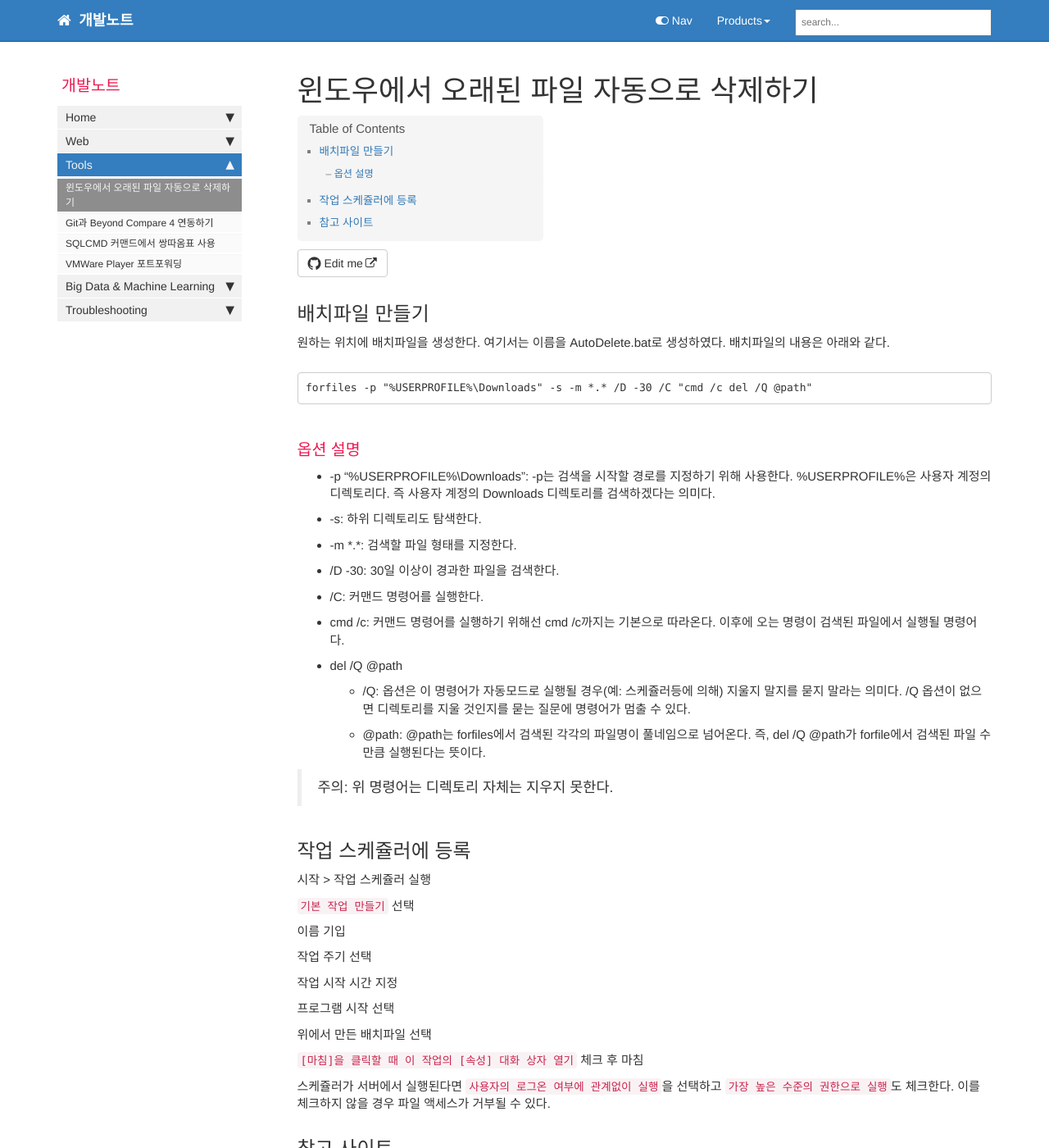
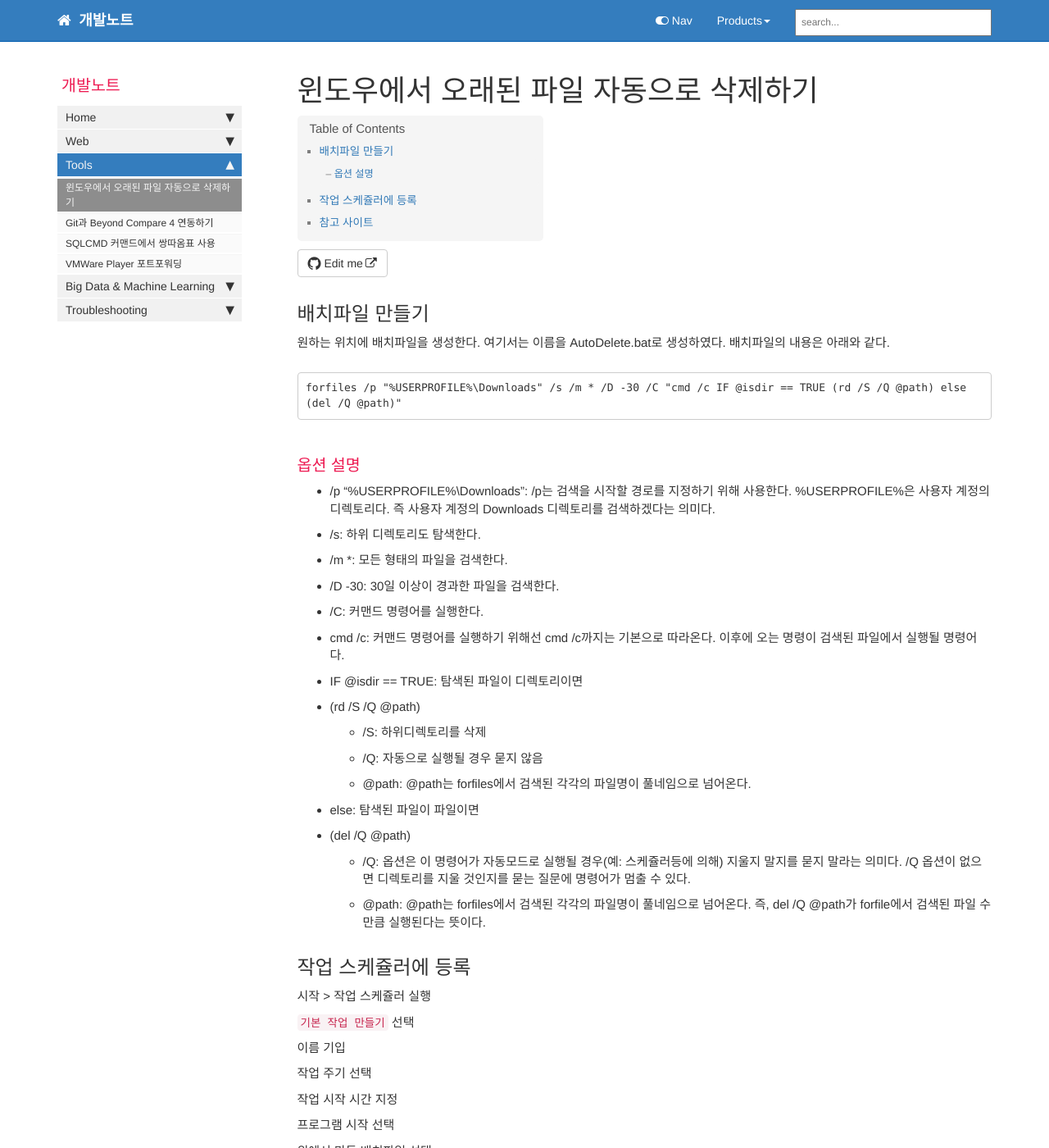
Before and after one commit to tlife84/repo, a Jekyll site: the page built from pages/mydoc/mydoc_automatically_delete_file.md, in a window 1280 px wide and 1400 px high. Shown: the whole window at 82% size. Built offline with Jekyll 4.4.1, drawn with Linux system fonts in a browser that asks for light colours; nearby versions of some CDN libraries; comment, search, counter and statistics services are not loaded.

Commit message:
180720_1446

````diff
--- a/pages/mydoc/mydoc_automatically_delete_file.md
+++ b/pages/mydoc/mydoc_automatically_delete_file.md
@@ -11,21 +11,25 @@ folder: mydoc
 원하는 위치에 배치파일을 생성한다. 여기서는 이름을 AutoDelete.bat로 생성하였다. 배치파일의 내용은 아래와 같다.
 
 ```
-forfiles -p "%USERPROFILE%\Downloads" -s -m *.* /D -30 /C "cmd /c del /Q @path"
+forfiles /p "%USERPROFILE%\Downloads" /s /m * /D -30 /C "cmd /c IF @isdir == TRUE (rd /S /Q @path) else (del /Q @path)"
 ```
 
 ### 옵션 설명
-* -p "%USERPROFILE%\Downloads": -p는 검색을 시작할 경로를 지정하기 위해 사용한다. %USERPROFILE%은 사용자 계정의 디렉토리다. 즉 사용자 계정의 Downloads 디렉토리를 검색하겠다는 의미다.
-* -s: 하위 디렉토리도 탐색한다.
-* -m \*.\*: 검색할 파일 형태를 지정한다.
+* /p "%USERPROFILE%\Downloads": /p는 검색을 시작할 경로를 지정하기 위해 사용한다. %USERPROFILE%은 사용자 계정의 디렉토리다. 즉 사용자 계정의 Downloads 디렉토리를 검색하겠다는 의미다.
+* /s: 하위 디렉토리도 탐색한다.
+* /m *: 모든 형태의 파일을 검색한다.
 * /D -30: 30일 이상이 경과한 파일을 검색한다.
 * /C: 커맨드 명령어를 실행한다.
 * cmd /c: 커맨드 명령어를 실행하기 위해선 cmd /c까지는 기본으로 따라온다. 이후에 오는 명령이 검색된 파일에서 실행될 명령어다.
-* del /Q @path
+* IF @isdir == TRUE: 탐색된 파일이 디렉토리이면
+* (rd /S /Q @path)
+    - /S: 하위디렉토리를 삭제
+    - /Q: 자동으로 실행될 경우 묻지 않음
+    - @path: @path는 forfiles에서 검색된 각각의 파일명이 풀네임으로 넘어온다.
+* else: 탐색된 파일이 파일이면
+* (del /Q @path)
     + /Q: 옵션은 이 명령어가 자동모드로 실행될 경우(예: 스케쥴러등에 의해) 지울지 말지를 묻지 말라는 의미다. /Q 옵션이 없으면 디렉토리를 지울 것인지를 묻는 질문에 명령어가 멈출 수 있다.
     + @path: @path는 forfiles에서 검색된 각각의 파일명이 풀네임으로 넘어온다. 즉, del /Q @path가 forfile에서 검색된 파일 수만큼 실행된다는 뜻이다.
-
-> 주의: 위 명령어는 디렉토리 자체는 지우지 못한다.
 
 ## 작업 스케쥴러에 등록
 시작 > 작업 스케쥴러 실행
````
